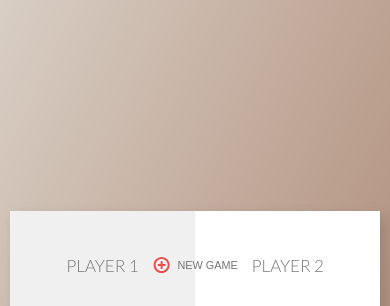
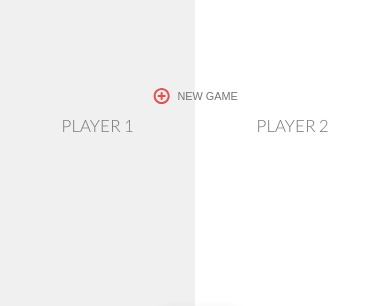
Before and after one commit to cam8bass/gameOfDice, a website: page index.html in a window 390 px wide. Shown: the top 306 px of the page. Drawn offline with Linux system fonts and the light colour scheme.

Commit message:
Add media queries

```diff
--- a/src/sass/layout/_game.scss
+++ b/src/sass/layout/_game.scss
@@ -4,8 +4,9 @@
   height: 90rem;
   background-color: $color-primary;
   @include boxShadow;
-  @media only screen and (max-width: 500px) {
-    height: 70rem;
+  @media only screen and (max-width: 660px) {
+    height: 100%;
+    width: 100%;
   }
 
   &__btnNewGame {
```
Also changed, not shown: src/css/main.css.
